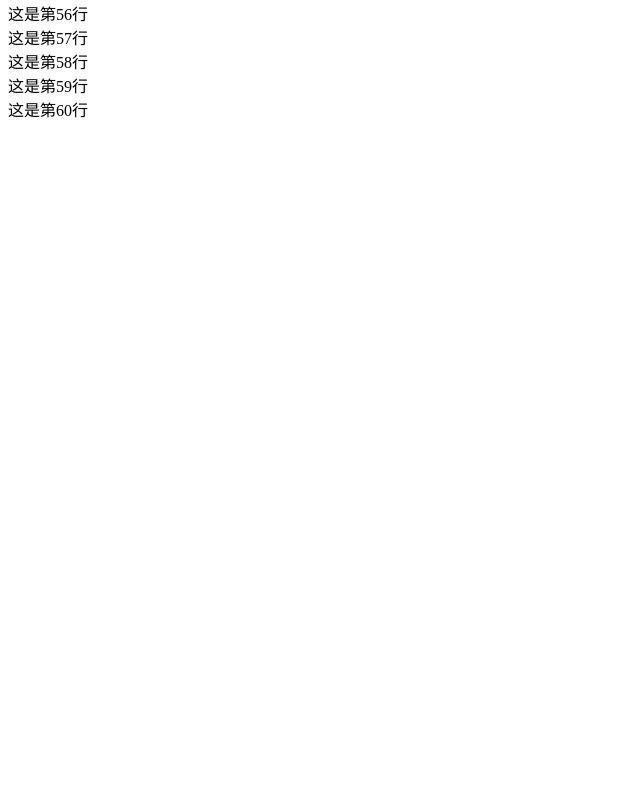
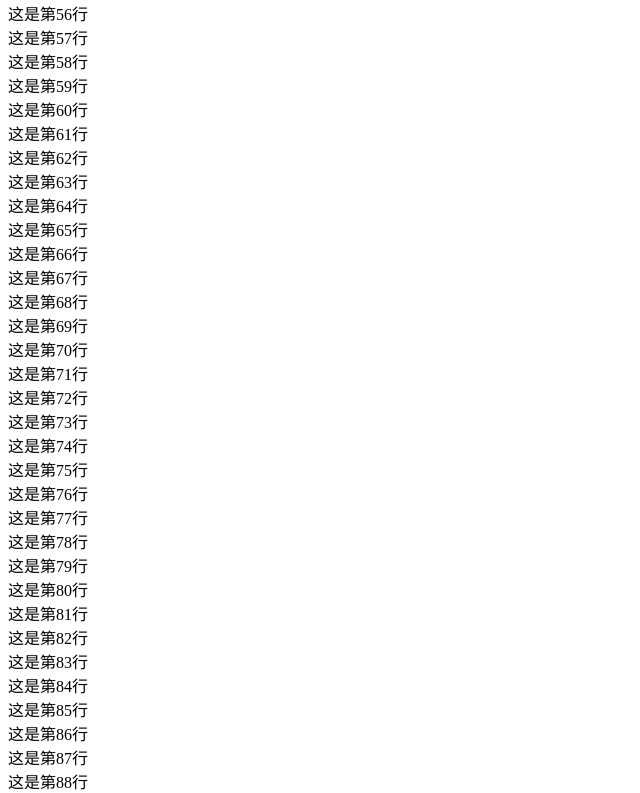
Before and after one commit to easonzen/scroll-lazy-load, a React app: page / in a window 1280 px wide. Shown: the part 1327-2120 px from the top of the page, without its empty margins (0-640 px from the left). Before the commit the page ends 1456 px from the top, so only its background shows below. Built offline with nearby package versions, Linux system fonts and the light colour scheme.

Commit message:
修改loadMore bug

```diff
--- a/src/components/ScrollLazyLoad.tsx
+++ b/src/components/ScrollLazyLoad.tsx
@@ -48,7 +48,7 @@ const ScrollLazyLoad: FC<ScrollLazyLoadProps> = ({
     setLoading(false);
   }, [loadMore, hasMore, onError]);
 
-  const observe = useCallback(() => {
+  useEffect(() => {
     const io = new IntersectionObserver((entries) => {
       const target = entries[0];
 
@@ -64,7 +64,7 @@ const ScrollLazyLoad: FC<ScrollLazyLoadProps> = ({
       // 关闭观察器
       io.disconnect();
     };
-  }, []);
+  }, [load]);
 
   const renderLoadingEle = useCallback(() => {
     if (loading && renderLoading) {
@@ -86,10 +86,6 @@ const ScrollLazyLoad: FC<ScrollLazyLoadProps> = ({
     }
   }, [loading, showNoMore, renderNoMore]);
 
-  useEffect(() => {
-    observe();
-  }, []);
-
   return (
     <Fragment>
       {children}
--- a/src/exaples/index.tsx
+++ b/src/exaples/index.tsx
@@ -1,16 +1,15 @@
 import React, { useCallback, useState } from "react";
 import ScrollLazyLoad from "../components/ScrollLazyLoad";
 
-const arr = new Array(50).fill("test");
+const arr = Array(50).fill("test");
 
 const Example = () => {
   const [rows, setRows] = useState(arr);
 
   const loadMore = useCallback(() => {
-    const newRows = [...rows].concat(new Array(10).fill("test"));
+    const newRows = [...rows].concat(Array(10).fill("test"));
     return new Promise((resolve) => {
       setTimeout(() => {
-        // console.log(newRows);
         setRows(newRows);
         resolve(true);
       }, 1000);
```
